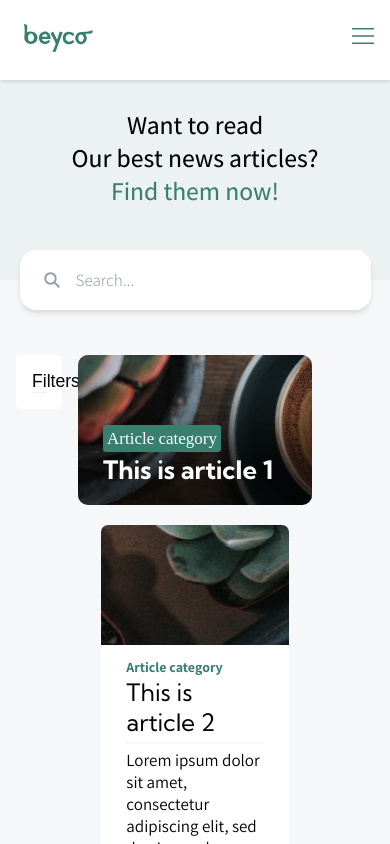
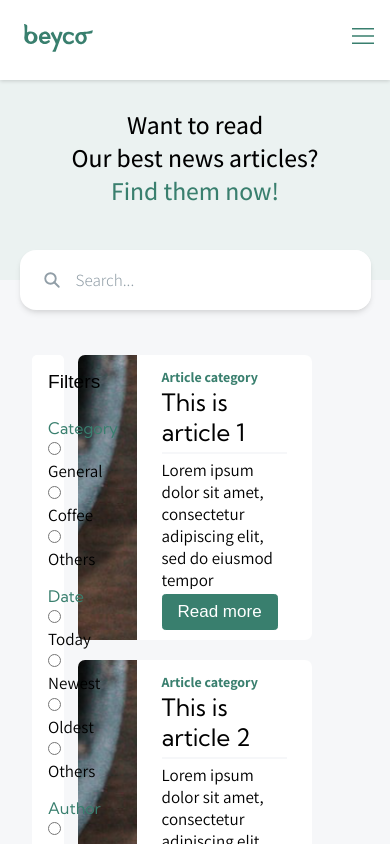
Before and after one commit to beaupd/chippr-beyco-newspage, a React (Create React App) app: page / in a window 390 px wide. Shown: the top 844 px of the page. Built offline with nearby package versions, Linux system fonts and the light colour scheme; the HTML template or start-up script is replaced by a standard one.

Commit message:
mockup and articles styling/media queries

```diff
--- a/src/globalStyles.js
+++ b/src/globalStyles.js
@@ -21,7 +21,7 @@ const GlobalStyle = createGlobalStyle`
     font-size: 17px;
   }
 
-  h1, h2, h3 {
+  h1, h2, h3, h4, h5 {
     font-family: "Kumbh Sans", sans-serif;
   }
 
--- a/src/pages/HomeBoudewijn/Home.js
+++ b/src/pages/HomeBoudewijn/Home.js
@@ -1,4 +1,4 @@
-import React from 'react';
+import React, { useEffect, useState } from 'react';
 import { articleData } from './data.js';
 import { motion } from "framer-motion";
 
@@ -11,6 +11,8 @@ import {
     ArticlesContainer,
     Filters,
     FilterTitle,
+    FilterCategory,
+    FilterItem,
 } from './elements';
 
 const container = {
@@ -38,8 +40,19 @@ const item = {
 }
 
 const HomeB = () => {
+    const [isSmall, setSmall] = useState(false);
 
-
+    useEffect(() => {
+        const resizeHandler = () => {
+            if (window.innerWidth < 900) setSmall(true)
+            else setSmall(false)
+        }
+        resizeHandler()
+        window.addEventListener("resize", resizeHandler);
+        return () => {
+            window.removeEventListener("resize", resizeHandler);
+        }
+    })
     return (
         <Container>
             <HeroBanner>
@@ -72,11 +85,67 @@ const HomeB = () => {
                     <FilterTitle>
                         Filters
                     </FilterTitle>
+
+                    <FilterCategory>
+                        <h4>Category</h4>
+
+                        <FilterItem>
+                        <input type="radio" />
+                        <span>General</span>
+                        </FilterItem>
+                        <FilterItem>
+                        <input type="radio" />
+                        <span>Coffee</span>
+                        </FilterItem>
+                        <FilterItem>
+                        <input type="radio" />
+                        <span>Others</span>
+                        </FilterItem>
+                    </FilterCategory>
+
+                    <FilterCategory>
+                        <h4>Date</h4>
+
+                        <FilterItem>
+                        <input type="radio" />
+                        <span>Today</span>
+                        </FilterItem>
+                        <FilterItem>
+                        <input type="radio" />
+                        <span>Newest</span>
+                        </FilterItem>
+                        <FilterItem>
+                        <input type="radio" />
+                        <span>Oldest</span>
+                        </FilterItem>
+                        <FilterItem>
+                        <input type="radio" />
+                        <span>Others</span>
+                        </FilterItem>
+                    </FilterCategory>
+
+                    <FilterCategory>
+                        <h4>Author</h4>
+
+                        <FilterItem>
+                        <input type="radio" />
+                        <span>Beyco</span>
+                        </FilterItem>
+                        <FilterItem>
+                        <input type="radio" />
+                        <span>External</span>
+                        </FilterItem>
+                        <FilterItem>
+                        <input type="radio" />
+                        <span>Others</span>
+                        </FilterItem>
+                    </FilterCategory>
                 </Filters>
 
                 <Articles>
                     {articleData.map((data, i) => {
                         if (i === 0) {
+                            if (!isSmall) {
                                 return (
                                     <article className="recent_article" key={data.id}>
                                         <header>
@@ -85,6 +154,31 @@ const HomeB = () => {
                                         </header>
                                     </article>
                                 )
+                            } else {
+                                return (
+                                    <motion.article
+                                        className="article"
+                                        key={data.id}
+                                        variants={item}
+                                    >
+                                        <div className="article_img">
+                                        </div>
+
+                                        <div className="article_content">
+                                            <header>
+                                                <span>{data.category}</span>
+                                                <h2>{data.title}</h2>
+                                            </header>
+
+                                            <hr />
+
+                                            <p>{data.body}</p>
+
+                                            <button className="btn full">Read more</button>
+                                        </div>
+                                    </motion.article>
+                                )
+                            }
                         } else {
                             return (
                                 <motion.article
--- a/src/pages/HomeBoudewijn/elements.js
+++ b/src/pages/HomeBoudewijn/elements.js
@@ -1,6 +1,6 @@
 import styled from 'styled-components';
 import articleBackground from "./ArticleInnerBanner.png";
-import {motion} from "framer-motion";
+import { motion } from "framer-motion";
 
 export const Container = styled.div`
     background: #F6F7F9;
@@ -102,38 +102,52 @@ export const Filters = styled.div`
     background-color: #fff;
     position: sticky;
     align-self: flex-start;
-    top: 120px;
+    top: 100px;
     left: 0;
     grid-column: 1;
     padding: 1rem 1rem;
-    margin: 0 1rem;
+    margin: 0 2rem;
 `
 
 export const FilterTitle = styled.h3`
     font-family: "Assisant", sans-serif;
     font-weight: 400;
-    font-size: 1.1rem;
+    font-size: 1.2rem;
     border-bottom: 1px solid #EBF2F1;
+    padding-bottom: .5rem;
 `
 
+export const FilterCategory = styled.ul`
+    font-family: "Assistant", sans-serif;
+    margin-top: 1rem;
+    list-style: none;
+
+    h4 {
+        font-weight: 400;
+        font-size: 1rem;
+        color: #397F6E;
+    }
+`
+
+export const FilterItem = styled.li`
+
+`
 
 export const Articles = styled.div`
     width: 100%;
     display: grid;
-    grid-template-columns: auto auto auto;
+    grid-template-columns: auto;
     grid-column: 2;
 
-    grid-gap: 20px;
-
-    @media (min-width: 600px){
-        flex-direction: row;
-    }
+    grid-row-gap: 20px;
 
     @media (min-width: 900px) {
         grid-template-columns: auto auto auto;
+        grid-gap: 20px;
     }
 
     .recent_article {
+
         grid-column: 1 / 4;
         background-image: url(${articleBackground});
         background-size: cover;
@@ -143,7 +157,7 @@ export const Articles = styled.div`
         display:flex;
         justify-content: start;
         align-items: flex-end;
-        padding: 20px 25px;
+
         height: 150px;
         border-radius: 10px;
         position: relative;
@@ -153,6 +167,7 @@ export const Articles = styled.div`
         header {
             color: white;
             z-index: 100;
+            padding: 20px 25px;
 
             span {
                 background: #397F6E;
@@ -183,15 +198,25 @@ export const Articles = styled.div`
         overflow: hidden;
         background: white;
 
+        @media (max-width: 900px){
+            display: grid;
+            grid-template-columns: 25% auto;
+        }
+
         @media (min-width: 900px) {
             grid-column: auto;
         }
 
         .article_img {
-            max-width: 100%;
-            height: 120px;
+            @media (max-width: 900px){
+                height: 100%;
+                grid-column: 1;
+                background-position: center;
+                background-size: cover;
+            }
             @media (min-width: 900px) {
                 height: 90px;
+                max-width: 100%;
             }
 
             background: url(${articleBackground});
```
Also changed, not shown: assets/mockup_articles.jpg (added). Lines whose indentation alone changed are shown as unchanged.
